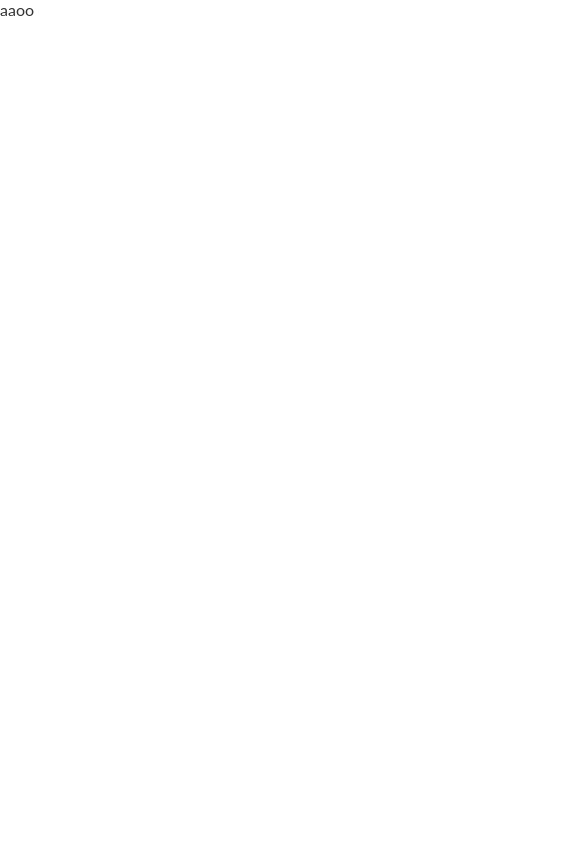
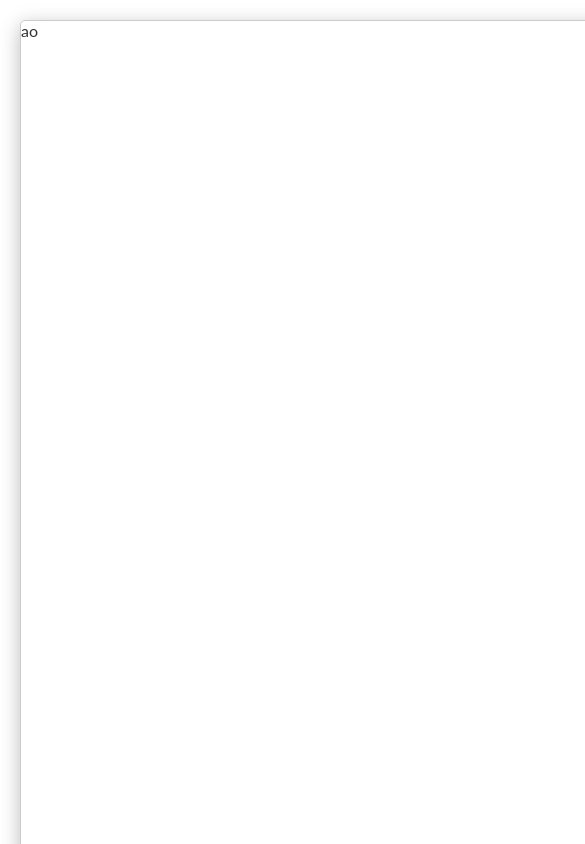
Before and after one commit to 861776203/Jet-resume, a Vue app: page /#/index in a window 390 px wide. Shown: the top 844 px of the page, 585 px wide, since content can reach past the window. Built offline with nearby package versions, Linux system fonts and the light colour scheme.

Commit message:
模板布局

```diff
--- a/src/views/index.vue
+++ b/src/views/index.vue
@@ -1,5 +1,10 @@
 <template>
-    <div>aaoo</div>
+    <div class="resume_box">
+        <div class="card">ao</div>
+        <div class="content">
+            内容
+        </div>
+    </div>
 </template>
 
 <script>
@@ -9,7 +14,40 @@ export default {
     }
 }
 </script>
-
-<style>
-
+<style lang='scss' scoped>
+.resume_box{
+    display: flex;
+    justify-content: center;
+    min-width: 1150px;
+    padding-top: 20px;
+}
+.card{
+    width: 320px;
+    height: 1000px;
+    border: 1px solid #ccc;
+    margin-right: 30px;
+    border-radius: 5px;
+    box-shadow: 0 5px 20px #bbb;
+}
+.content{
+    width: 750px;
+    height: 2000px;
+    border: 1px solid #ccc;
+    border-radius: 5px;
+    box-shadow: 0 5px 20px #bbb;
+}
+@media (max-width: 1150px){
+    .resume_box{
+        flex-wrap: wrap;
+        padding: 20px 20px;
+        box-sizing: border-box;
+    }
+    .card{
+        width: 100%;
+        margin: 0;
+    }
+    .content{
+        width: 100%;
+    }
+}
 </style>
```
